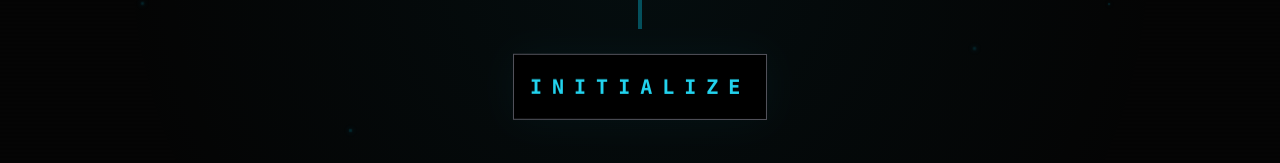
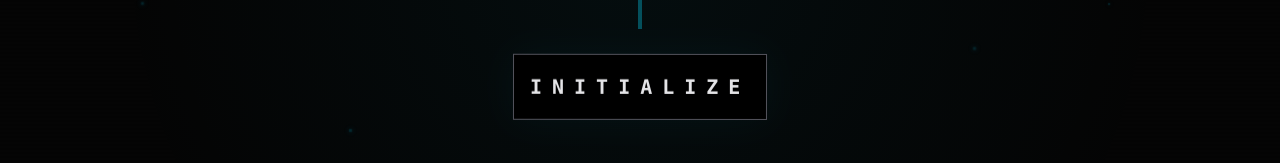
Before and after one commit to eg0pr0xy/errorhead, a React (Vite) app: page / in a window 1280 px wide. Shown: the part 446-609 px from the top of the page. Built offline with nearby package versions, Linux system fonts and the light colour scheme.

Commit message:
feat(landing): RGB glitch hover + epic shred burst on INITIALIZE; gradient sweep overlay; import landing.css

```diff
--- a/components/LandingPage.tsx
+++ b/components/LandingPage.tsx
@@ -112,13 +112,13 @@ export const LandingPage: React.FC<LandingPageProps> = ({ onEnter, isExiting })
             variant="primary"
             size="md"
             disabled={isExiting}
-            className="px-16 py-8 text-xl border-cyan-500/50 bg-black hover:border-cyan-400 shadow-[0_0_40px_rgba(6,182,212,0.05)] hover:shadow-[0_0_60px_rgba(6,182,212,0.15)] transition-all duration-700 group relative overflow-hidden animate-vibrate"
+            className={`px-16 py-8 text-xl border-cyan-500/50 bg-black hover:border-cyan-400 shadow-[0_0_40px_rgba(6,182,212,0.05)] hover:shadow-[0_0_60px_rgba(6,182,212,0.15)] transition-all duration-700 group relative overflow-hidden animate-vibrate btn-glitch ${isExiting ? 'btn-shred' : ''}`}
             onClick={onEnter}
           >
-            <span className="relative z-10 tracking-[0.5em] font-bold text-cyan-400 group-hover:text-black transition-colors">
+            <span className="label relative z-10 tracking-[0.5em] font-bold transition-colors" data-text={isExiting ? 'PURGING...' : 'INITIALIZE'}>
               {isExiting ? 'PURGING...' : 'INITIALIZE'}
             </span>
-            <div className="absolute inset-0 bg-cyan-400 translate-y-full group-hover:translate-y-0 transition-transform duration-500 ease-out"></div>
+            <div className="absolute inset-0 bg-[linear-gradient(90deg,#22d3ee,#f472b6,#a3e635,#06b6d4)] bg-[length:200%_100%] animate-btn-gradient translate-y-full group-hover:translate-y-0 transition-transform duration-500 ease-out opacity-70"></div>
           </Button>
 
           <div className="mt-8 flex flex-col items-center gap-2">
--- a/index.html
+++ b/index.html
@@ -11,7 +11,8 @@
     <link href="https://fonts.googleapis.com/css2?family=JetBrains+Mono:wght@300;400;700&family=Rajdhani:wght@400;600;700&display=swap" rel="stylesheet">
 
 <link rel="stylesheet" href="/index.css">
-</head>
+  <link rel="stylesheet" href="/landing.css">
+  </head>
   <body>
     <div id="root"></div>
     <script type="module" src="/index.tsx"></script>
--- /dev/null
+++ b/landing.css
@@ -0,0 +1,47 @@
+/* Button hover RGB glitch + click shred */
+.btn-glitch { position: relative; overflow: hidden; }
+.btn-glitch .label { position: relative; display: inline-block; }
+.btn-glitch .label::before,
+.btn-glitch .label::after {
+  content: attr(data-text);
+  position: absolute; inset: 0; pointer-events: none;
+  mix-blend-mode: screen; opacity: 0; transition: opacity .15s ease;
+}
+.btn-glitch:hover .label::before { color:#22d3ee; transform: translate(2px,-1px); opacity: 1; animation: btn-glitch-clip-1 .6s steps(2,end) infinite; }
+.btn-glitch:hover .label::after  { color:#f472b6; transform: translate(-2px,1px); opacity: 1; animation: btn-glitch-clip-2 .6s steps(2,end) infinite; }
+
+@keyframes btn-glitch-clip-1 {
+  0%   { clip-path: inset(0 0 80% 0); }
+  25%  { clip-path: inset(10% 0 50% 0); }
+  50%  { clip-path: inset(30% 0 30% 0); }
+  75%  { clip-path: inset(60% 0 10% 0); }
+  100% { clip-path: inset(0 0 80% 0); }
+}
+@keyframes btn-glitch-clip-2 {
+  0%   { clip-path: inset(80% 0 0 0); }
+  25%  { clip-path: inset(50% 0 10% 0); }
+  50%  { clip-path: inset(30% 0 30% 0); }
+  75%  { clip-path: inset(10% 0 60% 0); }
+  100% { clip-path: inset(80% 0 0 0); }
+}
+
+.btn-shred { filter: brightness(1.2) contrast(1.2); }
+.btn-shred .label { animation: btn-label-burst .25s ease forwards; }
+.btn-shred .label::before { opacity: 1; animation: btn-shred-left .4s ease forwards; }
+.btn-shred .label::after  { opacity: 1; animation: btn-shred-right .4s ease forwards; }
+
+@keyframes btn-label-burst {
+  0% { transform: scale(1); opacity: 1; }
+  100% { transform: scale(1.1); opacity: 0; }
+}
+@keyframes btn-shred-left {
+  0% { transform: translate(0,0) skewX(0deg); filter: blur(0px); }
+  100% { transform: translate(-24px,-6px) skewX(-8deg); filter: blur(2px); opacity: 0; }
+}
+@keyframes btn-shred-right {
+  0% { transform: translate(0,0) skewX(0deg); filter: blur(0px); }
+  100% { transform: translate(24px,6px) skewX(8deg); filter: blur(2px); opacity: 0; }
+}
+
+@keyframes btnGradient { 0% { background-position: 0% 50% } 100% { background-position: 200% 50% } }
+.animate-btn-gradient { animation: btnGradient 1.2s linear infinite; }
```
